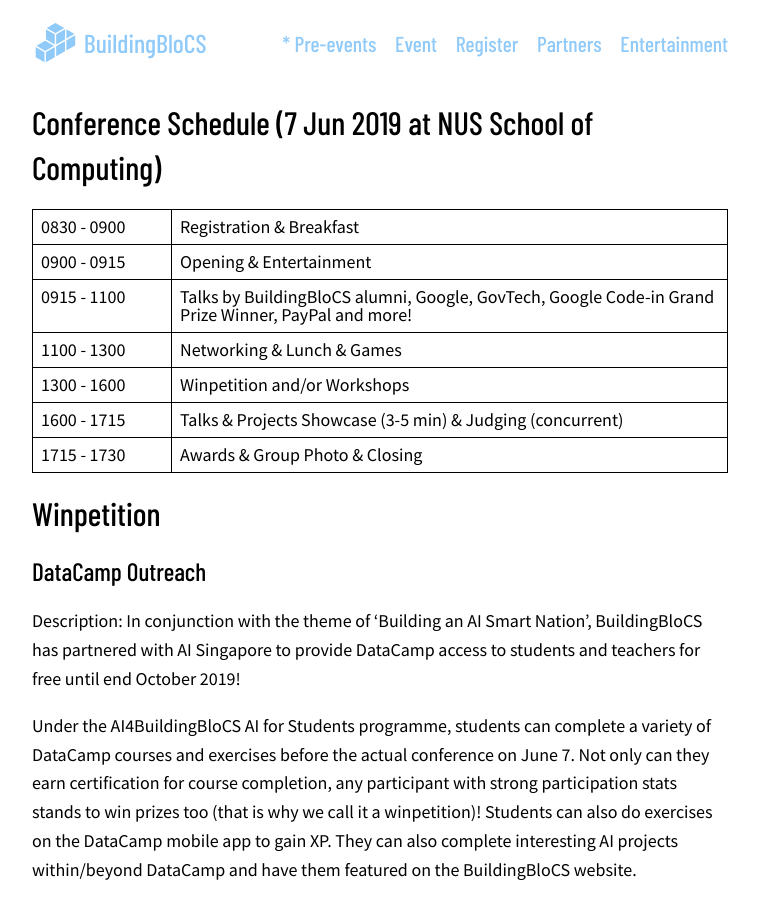
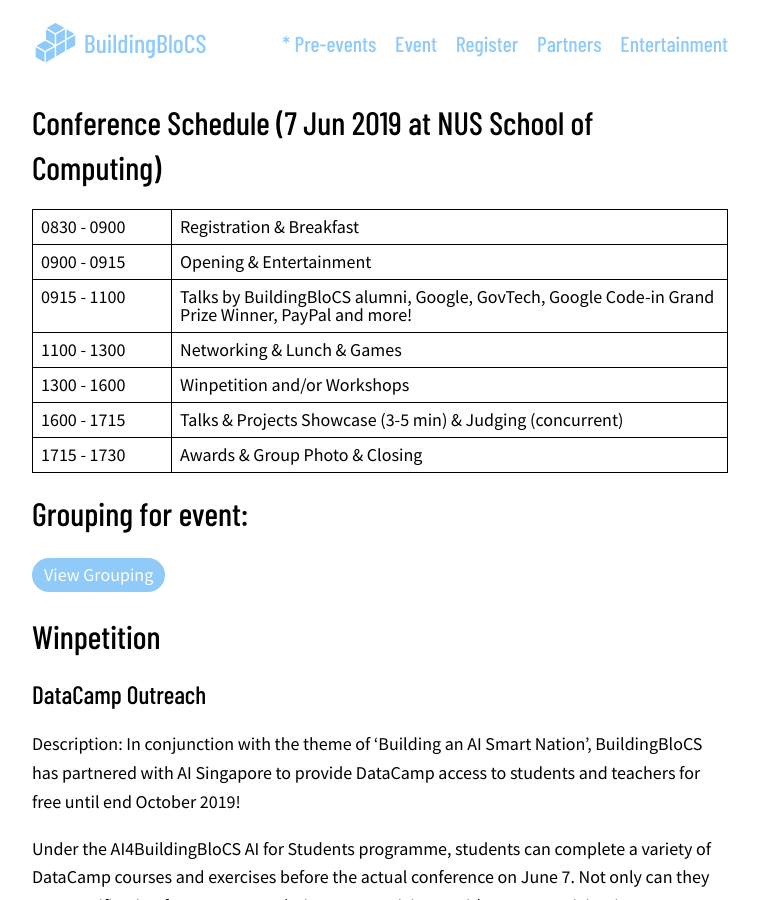
Before and after one commit to buildingblocs/2019, a Jekyll site: the page built from event/index.md, in a window 1280 px wide and 900 px high. Shown: the whole window, without its empty margins (260-1019 px from the left). Built offline with Jekyll 4.4.1, drawn with Linux system fonts in a browser that asks for light colours; some web fonts are replaced; our own code applies the rules of GitHub Pages for plain Markdown files.

Commit message:
upload grouping

```diff
--- a/event/index.md
+++ b/event/index.md
@@ -17,6 +17,9 @@
 </table>
 {% endfor %}
 
+
+## Grouping for event:
+<a class="btn" href="https://docs.google.com/spreadsheets/d/1d04PgjLW7Uv2xsFUm5r1WwvjMiSpoik27xoNOG-iYGk/edit?usp=sharing">View Grouping</a>
 
 ## Winpetition
 
```
Also changed, not shown: 1 other file.
